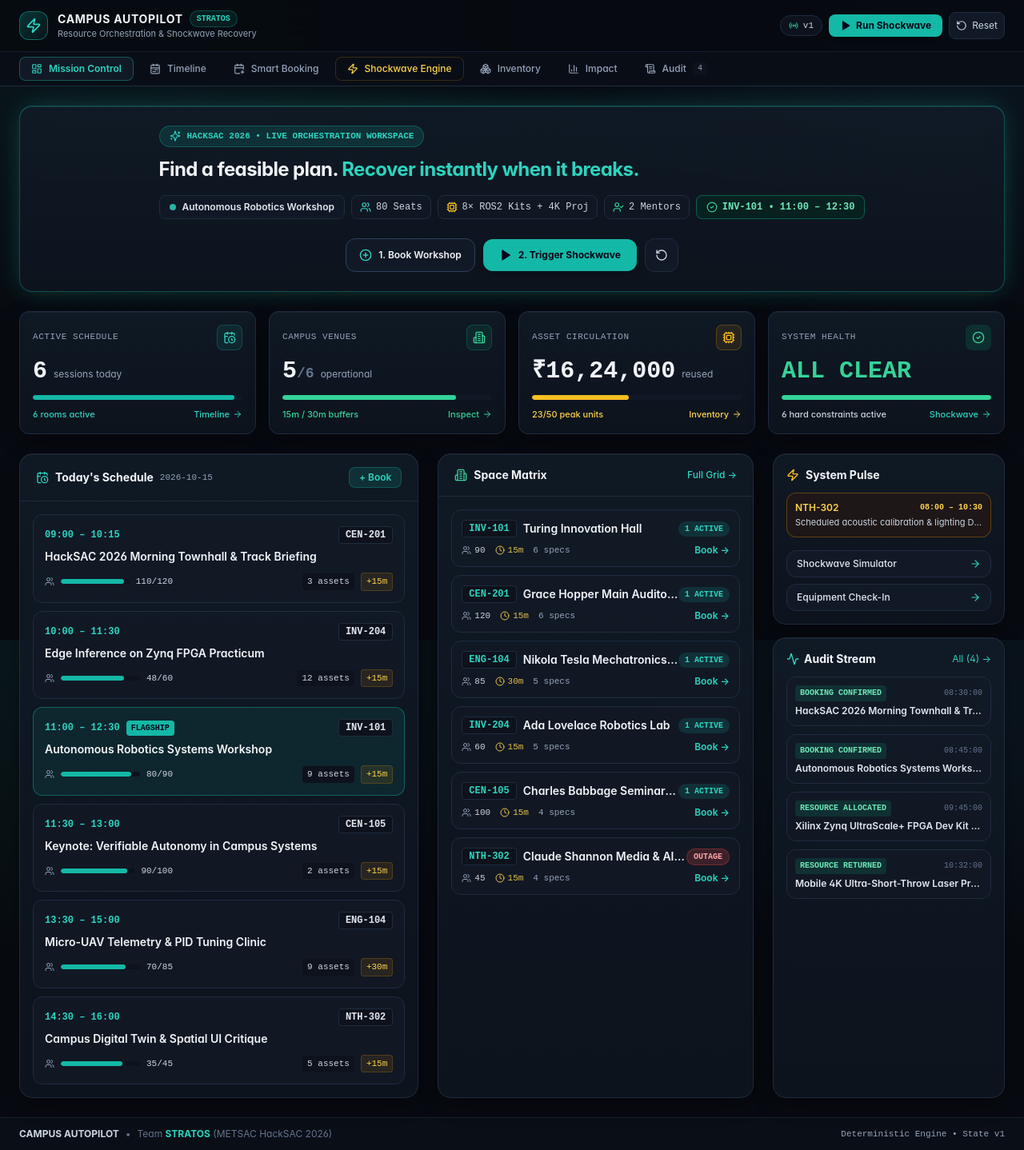
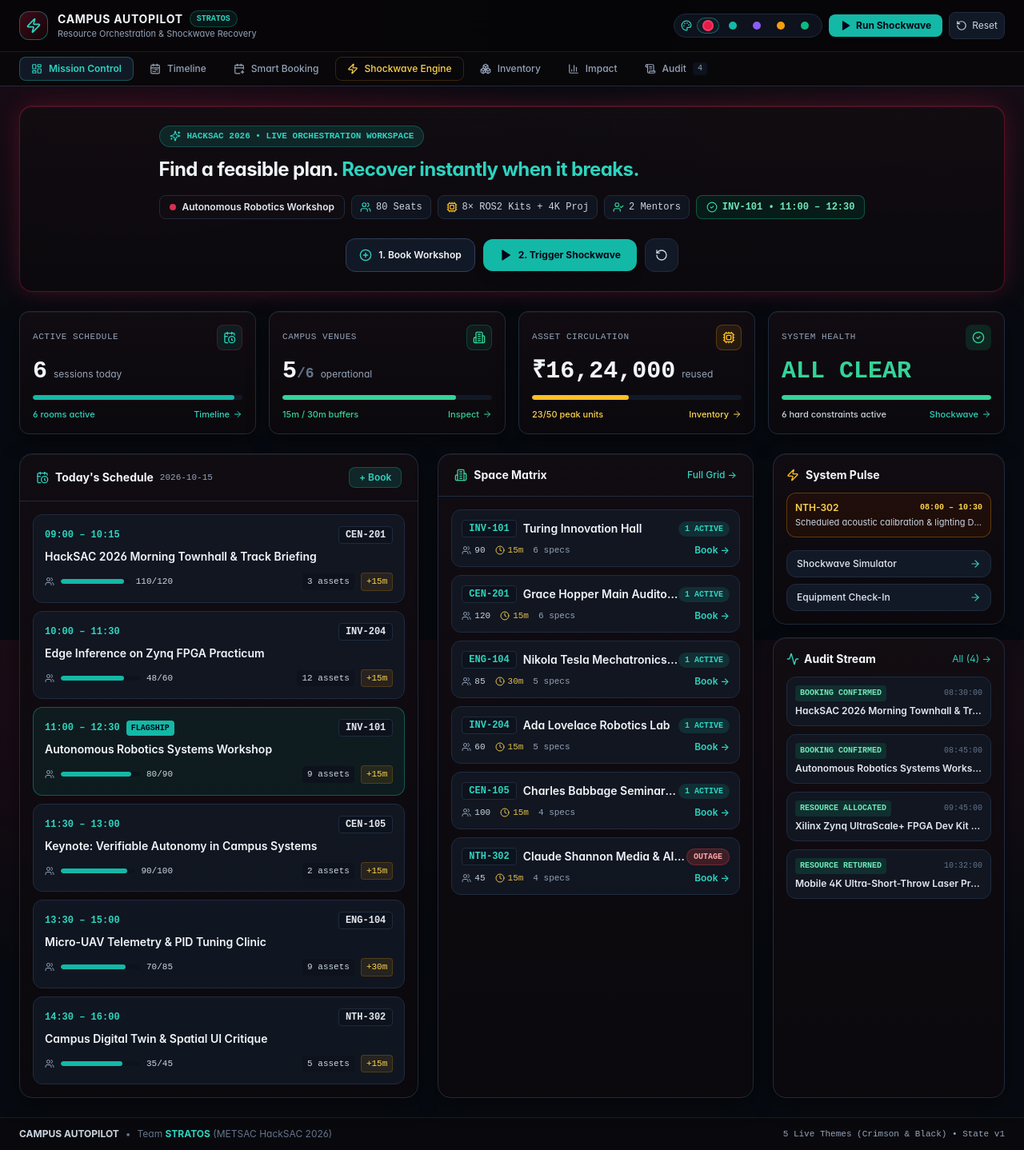
Before and after one commit to rgadekar11qq-pixel/campus-autopilot-hacksac-2026, a Next.js app: page / in a window 1280 px wide. Shown: the whole page at 80% size. Built offline with nearby package versions, Linux system fonts and the light colour scheme.

Commit message:
Add 5 dynamic themes including Crimson & Black with header theme switcher

```diff
--- a/src/app/globals.css
+++ b/src/app/globals.css
@@ -2,21 +2,90 @@
 @tailwind components;
 @tailwind utilities;
 
-:root {
+/* 1. Default Theme: STRATOS TEAL (Obsidian Navy & Cyber Teal) */
+:root,
+[data-theme="stratos"] {
   color-scheme: dark;
-  --bg-canvas: #070b12;
-  --bg-elevated: #0d141e;
-  --bg-surface: #111b27;
-  --bg-hover: #172536;
-  --border-subtle: #223244;
-  --border-strong: #344b61;
+  --c-canvas: 7 11 18;
+  --c-elevated: 13 20 30;
+  --c-surface: 17 27 39;
+  --c-hover: 23 37 54;
+  --c-border: 34 50 68;
+  --c-border-strong: 52 75 97;
+  --c-accent: 20 184 166;
+  --c-accent-bright: 45 212 191;
+  --c-accent-Dim: 13 148 136;
+  --bg-canvas: rgb(var(--c-canvas));
   --text-primary: #edf5fb;
-  --text-secondary: #a2b2c3;
-  --text-muted: #72859a;
-  --accent-cyan: #20c9b5;
-  --accent-amber: #f3b64c;
-  --accent-red: #fb6b72;
-  --accent-emerald: #36d399;
+  --accent-cyan: rgb(var(--c-accent));
+}
+
+/* 2. RED & BLACK Theme: CRIMSON OPS (Pitch Carbon Black & Tactical Crimson Red) */
+[data-theme="crimson"] {
+  color-scheme: dark;
+  --c-canvas: 5 5 7;
+  --c-elevated: 11 9 13;
+  --c-surface: 18 13 18;
+  --c-hover: 28 18 25;
+  --c-border: 48 22 30;
+  --c-border-strong: 78 30 43;
+  --c-accent: 225 29 72;
+  --c-accent-bright: 255 56 96;
+  --c-accent-Dim: 190 18 60;
+  --bg-canvas: rgb(var(--c-canvas));
+  --text-primary: #fff1f2;
+  --accent-cyan: rgb(var(--c-accent));
+}
+
+/* 3. QUANTUM VIOLET Theme (Deep Cosmic Indigo & Electric Iris) */
+[data-theme="violet"] {
+  color-scheme: dark;
+  --c-canvas: 8 7 16;
+  --c-elevated: 14 12 28;
+  --c-surface: 21 18 40;
+  --c-hover: 30 26 56;
+  --c-border: 46 39 82;
+  --c-border-strong: 68 56 118;
+  --c-accent: 139 92 246;
+  --c-accent-bright: 167 139 250;
+  --c-accent-Dim: 124 58 237;
+  --bg-canvas: rgb(var(--c-canvas));
+  --text-primary: #f5f3ff;
+  --accent-cyan: rgb(var(--c-accent));
+}
+
+/* 4. SOLARIS GOLD Theme (Onyx Black & Radiant Amber-Gold) */
+[data-theme="gold"] {
+  color-scheme: dark;
+  --c-canvas: 9 8 6;
+  --c-elevated: 16 14 10;
+  --c-surface: 24 20 15;
+  --c-hover: 35 29 21;
+  --c-border: 54 44 30;
+  --c-border-strong: 82 65 42;
+  --c-accent: 245 158 11;
+  --c-accent-bright: 251 191 36;
+  --c-accent-Dim: 217 119 6;
+  --bg-canvas: rgb(var(--c-canvas));
+  --text-primary: #fffbeb;
+  --accent-cyan: rgb(var(--c-accent));
+}
+
+/* 5. BIO-MATRIX EMERALD Theme (Carbon Black & Cyber Emerald) */
+[data-theme="emerald"] {
+  color-scheme: dark;
+  --c-canvas: 5 10 8;
+  --c-elevated: 9 18 14;
+  --c-surface: 14 27 21;
+  --c-hover: 20 38 30;
+  --c-border: 29 56 44;
+  --c-border-strong: 44 84 66;
+  --c-accent: 16 185 129;
+  --c-accent-bright: 52 211 153;
+  --c-accent-Dim: 5 150 105;
+  --bg-canvas: rgb(var(--c-canvas));
+  --text-primary: #ecfdf5;
+  --accent-cyan: rgb(var(--c-accent));
 }
 
 * {
@@ -25,26 +94,27 @@
 
 html {
   scroll-behavior: smooth;
-  background: var(--bg-canvas);
+  background: rgb(var(--c-canvas));
 }
 
 body {
   min-height: 100vh;
   margin: 0;
   background:
-    radial-gradient(ellipse at 12% 0%, rgba(32, 201, 181, 0.085), transparent 38rem),
-    radial-gradient(ellipse at 92% 10%, rgba(56, 189, 248, 0.065), transparent 34rem),
-    var(--bg-canvas);
+    radial-gradient(ellipse at 12% 0%, rgb(var(--c-accent) / 0.12), transparent 38rem),
+    radial-gradient(ellipse at 92% 10%, rgb(var(--c-accent-bright) / 0.07), transparent 34rem),
+    rgb(var(--c-canvas));
   background-attachment: fixed;
   color: var(--text-primary);
   font-feature-settings: "cv02", "cv03", "cv04", "cv11";
   -webkit-font-smoothing: antialiased;
   text-rendering: optimizeLegibility;
+  transition: background-color 0.25s ease, color 0.25s ease;
 }
 
 ::selection {
-  background: rgba(32, 201, 181, 0.28);
-  color: #f5fffe;
+  background: rgb(var(--c-accent) / 0.3);
+  color: #ffffff;
 }
 
 button,
@@ -63,7 +133,7 @@ a:focus-visible,
 input:focus-visible,
 select:focus-visible,
 textarea:focus-visible {
-  outline: 2px solid var(--accent-cyan);
+  outline: 2px solid rgb(var(--c-accent));
   outline-offset: 2px;
 }
 
@@ -74,33 +144,33 @@ button:disabled {
 
 /* Subtle technical grid backdrop */
 .bg-ops-grid {
-  background-color: rgba(10, 17, 26, 0.62);
+  background-color: rgb(var(--c-elevated) / 0.65);
   background-image: linear-gradient(
       to right,
-      rgba(72, 105, 132, 0.14) 1px,
+      rgb(var(--c-border) / 0.35) 1px,
       transparent 1px
     ),
-    linear-gradient(to bottom, rgba(72, 105, 132, 0.14) 1px, transparent 1px);
+    linear-gradient(to bottom, rgb(var(--c-border) / 0.35) 1px, transparent 1px);
   background-size: 28px 28px;
 }
 
-/* Presentation Card Polish */
+/* Presentation Card Polish (Adapts dynamically to active theme) */
 .ops-card {
   background: linear-gradient(
     180deg,
-    rgba(17, 27, 39, 0.88) 0%,
-    rgba(13, 20, 30, 0.96) 100%
+    rgb(var(--c-surface) / 0.9) 0%,
+    rgb(var(--c-elevated) / 0.96) 100%
   );
   backdrop-filter: blur(12px);
   box-shadow:
-    0 8px 28px -4px rgba(0, 0, 0, 0.45),
-    inset 0 1px 0 0 rgba(255, 255, 255, 0.045);
+    0 8px 28px -4px rgba(0, 0, 0, 0.55),
+    inset 0 1px 0 0 rgba(255, 255, 255, 0.05);
 }
 
 .ops-glow-cyan {
   box-shadow:
-    0 0 32px -6px rgba(32, 201, 181, 0.32),
-    inset 0 1px 0 0 rgba(45, 212, 191, 0.22);
+    0 0 32px -6px rgb(var(--c-accent) / 0.35),
+    inset 0 1px 0 0 rgb(var(--c-accent-bright) / 0.22);
 }
 
 .ops-glow-amber {
@@ -138,9 +208,9 @@ button:disabled {
 
 aside[aria-label="Room Inspector"],
 aside[aria-label="Event Inspector"] {
-  background: rgba(12, 19, 29, 0.97) !important;
-  border-color: rgba(91, 119, 145, 0.34) !important;
-  box-shadow: -24px 0 70px rgba(0, 0, 0, 0.35);
+  background: rgb(var(--c-elevated) / 0.97) !important;
+  border-color: rgb(var(--c-border-strong) / 0.65) !important;
+  box-shadow: -24px 0 70px rgba(0, 0, 0, 0.45);
 }
 
 ::-webkit-scrollbar {
@@ -149,17 +219,17 @@ aside[aria-label="Event Inspector"] {
 }
 
 ::-webkit-scrollbar-track {
-  background: #070b12;
+  background: rgb(var(--c-canvas));
 }
 
 ::-webkit-scrollbar-thumb {
-  background: #2a3b4e;
-  border: 2px solid #070b12;
+  background: rgb(var(--c-border));
+  border: 2px solid rgb(var(--c-canvas));
   border-radius: 999px;
 }
 
 ::-webkit-scrollbar-thumb:hover {
-  background: #415a70;
+  background: rgb(var(--c-border-strong));
 }
 
 @media (prefers-reduced-motion: reduce) {
--- a/src/components/AppWorkspace.tsx
+++ b/src/components/AppWorkspace.tsx
@@ -1,6 +1,6 @@
 "use client";
 
-import React from "react";
+import React, { useEffect, useState } from "react";
 import { NavSection, useAutopilot } from "@/context/AutopilotContext";
 import { detectGlobalConflicts } from "@/domain/engine";
 import { CommandCenterView } from "./CommandCenterView";
@@ -28,7 +28,61 @@ import {
   X,
   Play,
   ArrowRight,
+  Palette,
 } from "lucide-react";
+
+export type CampusThemeId =
+  | "stratos"
+  | "crimson"
+  | "violet"
+  | "gold"
+  | "emerald";
+
+const THEMES: Array<{
+  id: CampusThemeId;
+  name: string;
+  shortLabel: string;
+  swatchBg: string;
+  swatchRing: string;
+}> = [
+  {
+    id: "crimson",
+    name: "Crimson & Black",
+    shortLabel: "Red/Black",
+    swatchBg: "bg-[#e11d48]",
+    swatchRing: "ring-[#ff3860]",
+  },
+  {
+    id: "stratos",
+    name: "Stratos Teal",
+    shortLabel: "Teal",
+    swatchBg: "bg-[#14b8a6]",
+    swatchRing: "ring-[#2dd4bf]",
+  },
+  {
+    id: "violet",
+    name: "Quantum Violet",
+    shortLabel: "Violet",
+    swatchBg: "bg-[#8b5cf6]",
+    swatchRing: "ring-[#a78bfa]",
+  },
+  {
+    id: "gold",
+    name: "Solaris Gold",
+    shortLabel: "Gold",
+    swatchBg: "bg-[#f59e0b]",
+    swatchRing: "ring-[#fbbf24]",
+  },
+  {
+    id: "emerald",
+    name: "Bio-Matrix",
+    shortLabel: "Emerald",
+    swatchBg: "bg-[#10b981]",
+    swatchRing: "ring-[#34d399]",
+  },
+];
+
+const THEME_STORAGE_KEY = "campus_autopilot_theme_v1";
 
 const NAV_ITEMS: Array<{
   id: NavSection;
@@ -64,12 +118,39 @@ export function AppWorkspace() {
     dismissToast,
   } = useAutopilot();
 
+  const [activeTheme, setActiveTheme] = useState<CampusThemeId>("crimson");
+
+  useEffect(() => {
+    try {
+      const saved = window.localStorage.getItem(
+        THEME_STORAGE_KEY
+      ) as CampusThemeId | null;
+      if (saved && THEMES.some((t) => t.id === saved)) {
+        setActiveTheme(saved);
+        document.documentElement.setAttribute("data-theme", saved);
+      } else {
+        document.documentElement.setAttribute("data-theme", "crimson");
+      }
+    } catch {
+      document.documentElement.setAttribute("data-theme", "crimson");
+    }
+  }, []);
+
+  const handleSelectTheme = (themeId: CampusThemeId) => {
+    setActiveTheme(themeId);
+    document.documentElement.setAttribute("data-theme", themeId);
+    try {
+      window.localStorage.setItem(THEME_STORAGE_KEY, themeId);
+    } catch {
+      // ignore storage errors
+    }
+  };
+
   const conflicts = detectGlobalConflicts(state);
   const roboticsBooking = state.bookings.find(
     (b) => b.eventId === "evt-robotics-workshop" && b.status !== "CANCELLED"
   );
 
-  // Determine current presentation step for visual indicator
   const demoStep = latestApproval
     ? 3
     : activeSimulation
@@ -82,7 +163,7 @@ export function AppWorkspace() {
     <div className="min-h-screen flex flex-col text-slate-100">
       {/* Top Precision Instrumentation Header */}
       <header className="sticky top-0 z-30 border-b border-canvas-border bg-canvas/85 backdrop-blur-xl">
-        <div className="max-w-[1440px] mx-auto px-4 sm:px-6 h-16 flex items-center justify-between gap-4">
+        <div className="max-w-[1440px] mx-auto px-4 sm:px-6 h-16 flex items-center justify-between gap-3">
           {/* Brand Identity */}
           <button
             onClick={() => setActiveSection("COMMAND_CENTER")}
@@ -145,9 +226,41 @@ export function AppWorkspace() {
             </button>
           </div>
 
-          {/* Right Operational Status & Quick Demo Controls */}
+          {/* Right: 5-Theme Switcher + Status + Quick Demo Controls */}
           <div className="flex items-center gap-2">
-            <div className="hidden md:flex items-center gap-1.5 px-2.5 py-1 rounded-full bg-canvas-elevated border border-canvas-border text-[11px] font-mono text-slate-300">
+            {/* 5-Theme Selector Bar */}
+            <div
+              role="group"
+              aria-label="Select Interface Theme"
+              className="flex items-center gap-1 px-2 py-1 rounded-full bg-canvas-elevated border border-canvas-border"
+            >
+              <Palette className="w-3.5 h-3.5 text-accent-cyanBright mr-0.5 hidden sm:inline" />
+              {THEMES.map((t) => {
+                const isSelected = activeTheme === t.id;
+                return (
+                  <button
+                    key={t.id}
+                    type="button"
+                    onClick={() => handleSelectTheme(t.id)}
+                    title={`Theme: ${t.name}`}
+                    className={`flex items-center gap-1.5 px-2 py-1 rounded-full text-[11px] font-medium transition-all ${
+                      isSelected
+                        ? "bg-canvas-surface text-slate-100 border border-accent-cyan/50 shadow-sm"
+                        : "text-slate-400 hover:text-slate-200"
+                    }`}
+                  >
+                    <span
+                      className={`w-2.5 h-2.5 rounded-full ${t.swatchBg} ${
+                        isSelected ? `ring-2 ${t.swatchRing}` : ""
+                      }`}
+                    />
+                    <span className="hidden md:inline">{t.shortLabel}</span>
+                  </button>
+                );
+              })}
+            </div>
+
+            <div className="hidden lg:flex items-center gap-1.5 px-2.5 py-1 rounded-full bg-canvas-elevated border border-canvas-border text-[11px] font-mono text-slate-300">
               <Radio className="w-3 h-3 text-emerald-400 animate-pulse" />
               <span>v{state.stateVersion}</span>
             </div>
@@ -157,7 +270,7 @@ export function AppWorkspace() {
               className="px-3.5 py-1.5 rounded-lg bg-accent-cyan hover:bg-accent-cyanBright text-slate-950 font-bold text-xs flex items-center gap-1.5 shadow-md shadow-accent-cyan/15 transition-all"
             >
               <Play className="w-3.5 h-3.5 fill-current" />
-              <span>Run Shockwave</span>
+              <span className="hidden sm:inline">Run Shockwave</span>
             </button>
 
             <button
@@ -236,7 +349,8 @@ export function AppWorkspace() {
             </span>
           </div>
           <div className="font-mono text-[11px] text-slate-400">
-            Deterministic Engine • State v{state.stateVersion}
+            5 Live Themes ({THEMES.find((t) => t.id === activeTheme)?.name}) •
+            State v{state.stateVersion}
           </div>
         </div>
       </footer>
--- a/src/components/ShockwaveView.tsx
+++ b/src/components/ShockwaveView.tsx
@@ -39,7 +39,7 @@ function ScoreRing({ score }: { score: number }) {
           cy="22"
           r={radius}
           fill="none"
-          stroke="rgba(30, 41, 59, 0.9)"
+          stroke="rgb(var(--c-border))"
           strokeWidth="4"
         />
         <circle
@@ -47,7 +47,7 @@ function ScoreRing({ score }: { score: number }) {
           cy="22"
           r={radius}
           fill="none"
-          stroke="#14b8a6"
+          stroke="rgb(var(--c-accent))"
           strokeWidth="4"
           strokeDasharray={circumference}
           strokeDashoffset={offset}
--- a/tailwind.config.ts
+++ b/tailwind.config.ts
@@ -10,17 +10,17 @@ const config: Config = {
     extend: {
       colors: {
         canvas: {
-          DEFAULT: "#070A10",
-          elevated: "#0D121C",
-          surface: "#121926",
-          hover: "#182132",
-          border: "#1F2B3E",
-          borderStrong: "#2E3F5B",
+          DEFAULT: "rgb(var(--c-canvas) / <alpha-value>)",
+          elevated: "rgb(var(--c-elevated) / <alpha-value>)",
+          surface: "rgb(var(--c-surface) / <alpha-value>)",
+          hover: "rgb(var(--c-hover) / <alpha-value>)",
+          border: "rgb(var(--c-border) / <alpha-value>)",
+          borderStrong: "rgb(var(--c-border-strong) / <alpha-value>)",
         },
         accent: {
-          cyan: "#14B8A6",
-          cyanBright: "#2DD4BF",
-          teal: "#0D9488",
+          cyan: "rgb(var(--c-accent) / <alpha-value>)",
+          cyanBright: "rgb(var(--c-accent-bright) / <alpha-value>)",
+          teal: "rgb(var(--c-accent-Dim) / <alpha-value>)",
           amber: "#F59E0B",
           red: "#EF4444",
           emerald: "#10B981",
```
